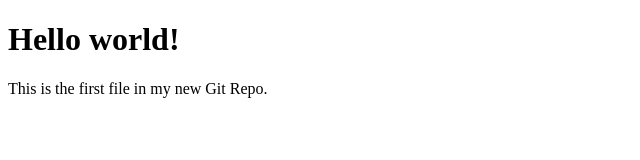
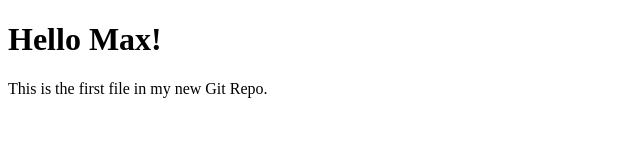
Before and after one commit to DBSdemo/DBSdemo1, a plain HTML site: page index.html in a window 1280 px wide. Shown: the full height of the page, 0-640 px from the left. Drawn offline with Linux system fonts and the light colour scheme.

Commit message:
changed Hello to Max

```diff
--- a/index.html
+++ b/index.html
@@ -5,7 +5,7 @@
 </head>
 <body>
 
-<h1>Hello world!</h1>
+<h1>Hello Max!</h1>
 <p>This is the first file in my new Git Repo.</p>
 
 </body>
```
